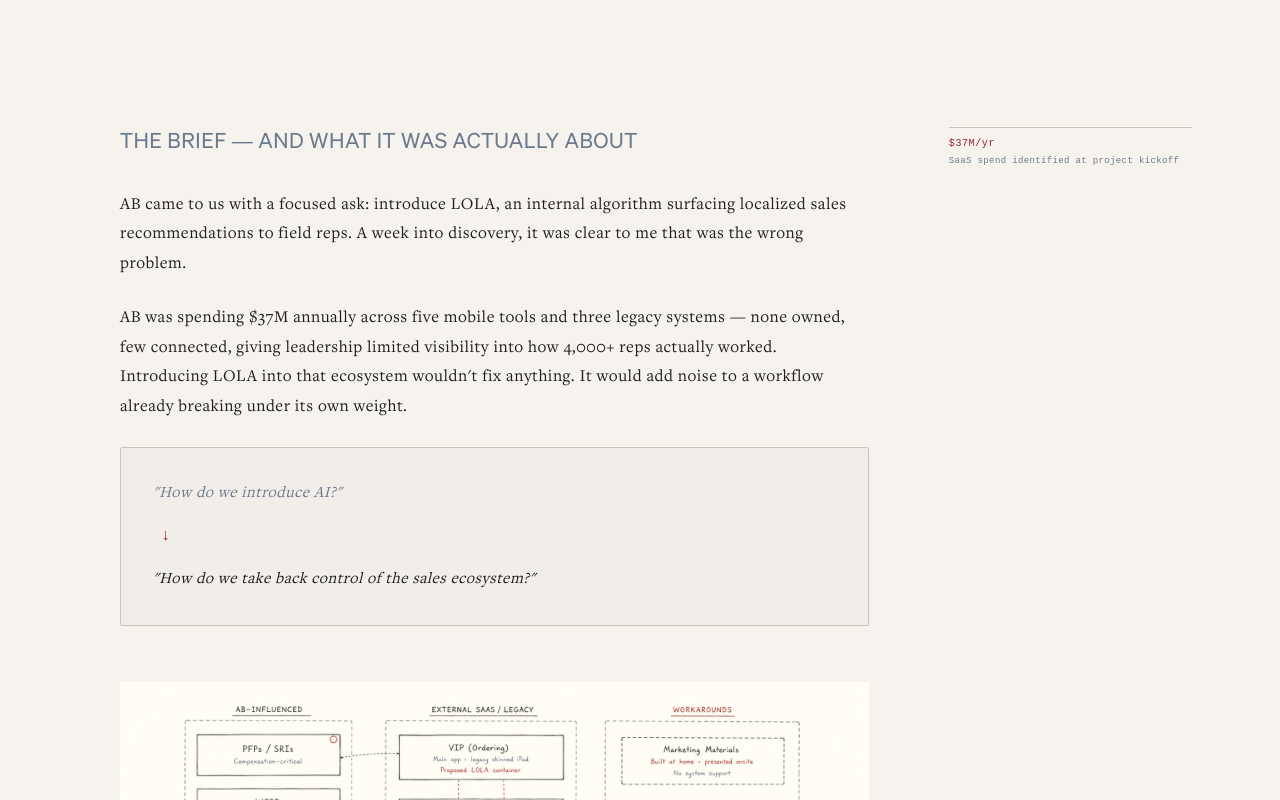
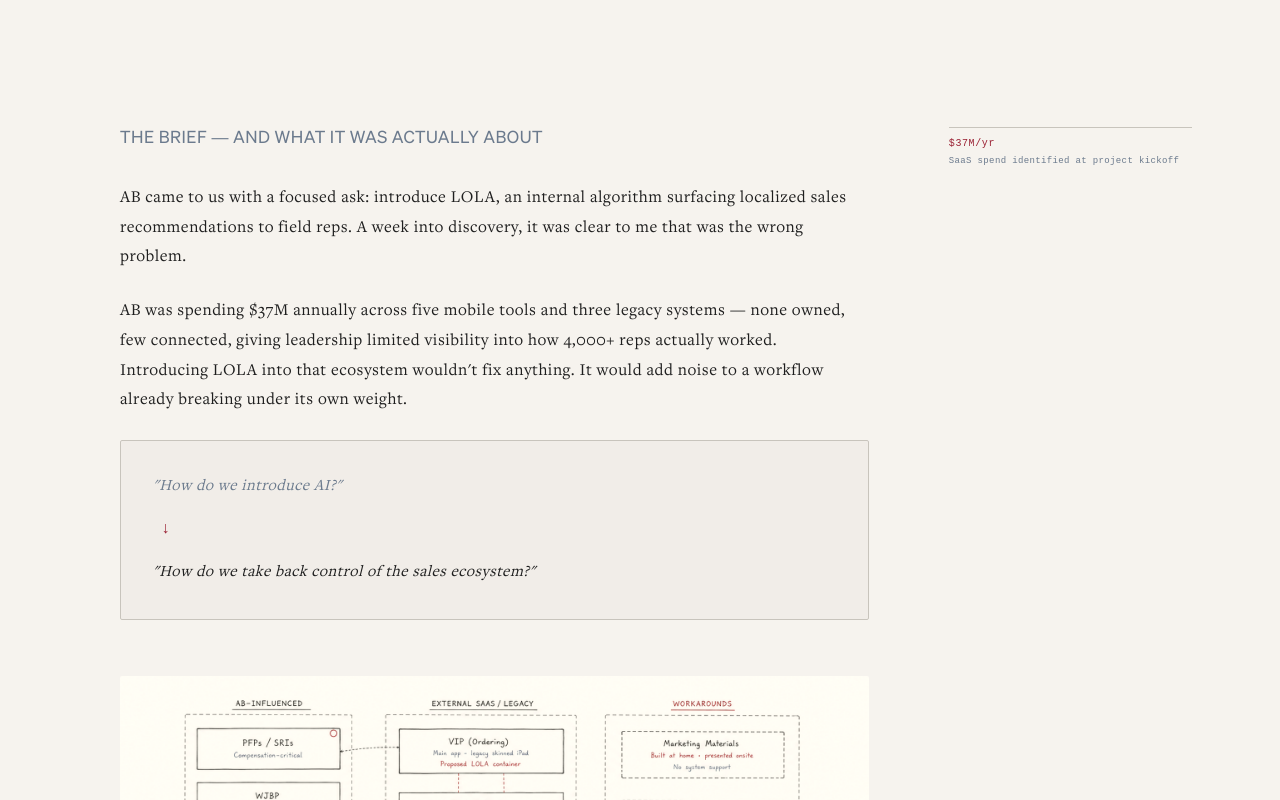
Before and after one commit to nightprince-leo/jacob-portfolio, a Next.js app: page /case-studies/anheuser-busch in a window 1280 px wide. Shown: the part 1460-2260 px from the top of the page. Built offline with nearby package versions, Linux system fonts and the light colour scheme.

Commit message:
font changes

```diff
--- a/components/About.module.css
+++ b/components/About.module.css
@@ -1,5 +1,5 @@
 .section {
-  padding: var(--space-20) 0;
+  padding: 1px 0 var(--space-20);
 }
 
 .container {
--- a/pages/case-studies/CaseStudy.module.css
+++ b/pages/case-studies/CaseStudy.module.css
@@ -191,7 +191,7 @@
   display: block;
   margin-bottom: var(--space-1);
   font-family: var(--font-struct);
-  font-size: 21px;
+  font-size: 17px;
   color: var(--color-steel);
   text-transform: uppercase;
 }
```
